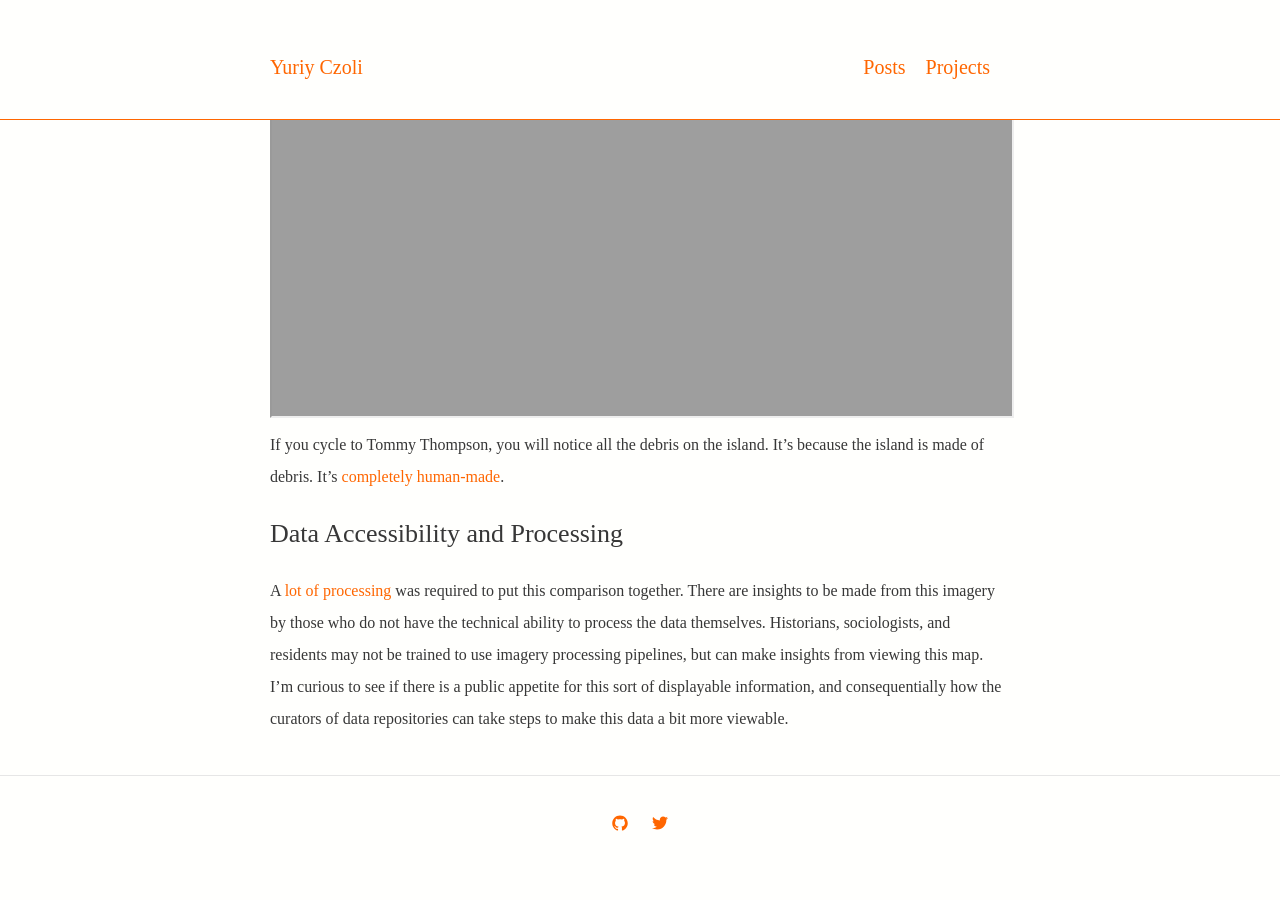
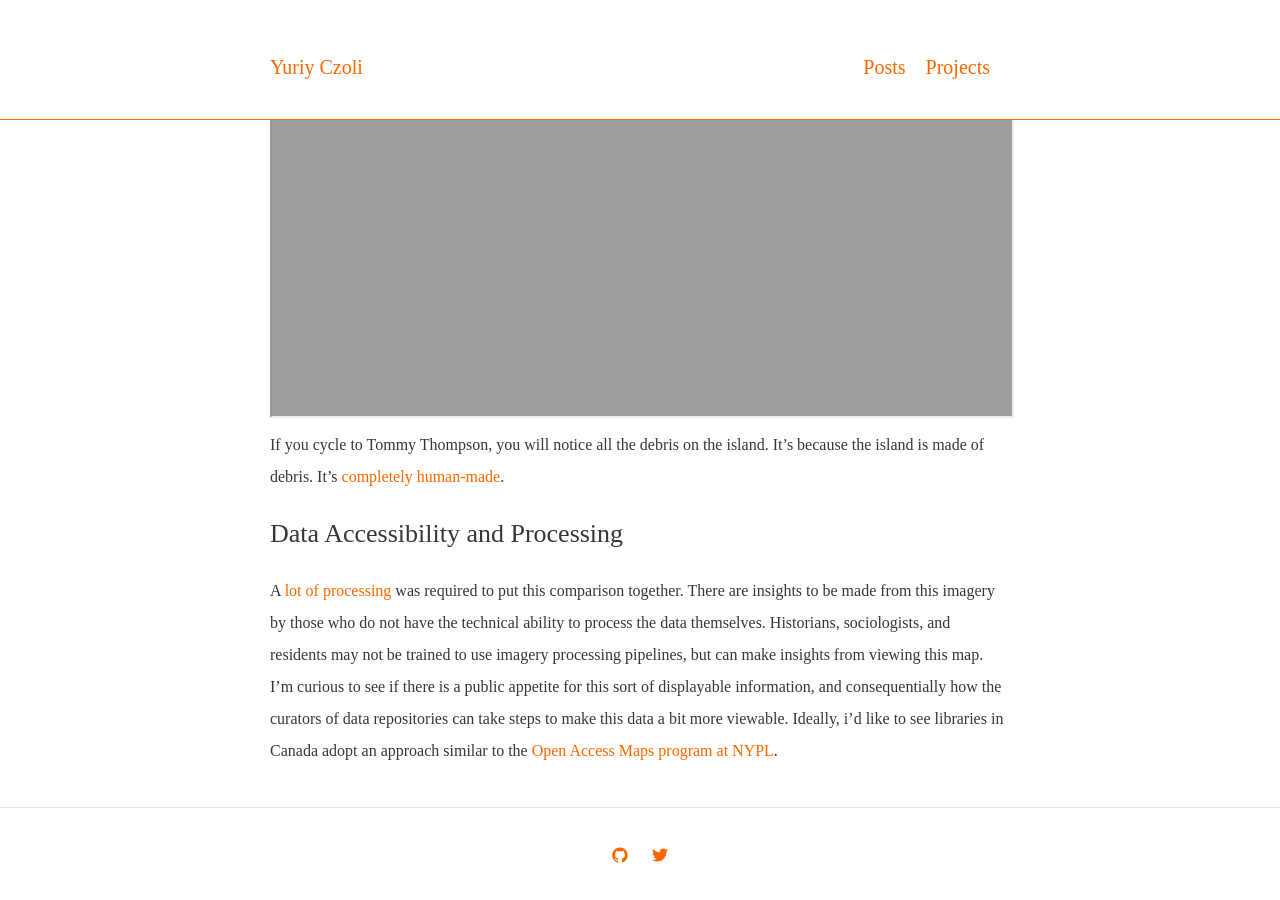
Before and after one commit to YKCzoli/YKCzoli.github.io, a Jekyll site: the page built from _projects/southernOntario1954.md, in a window 1280 px wide and 900 px high, scrolled down 2467 px. Built offline with Jekyll 4.4.1, drawn with Linux system fonts in a browser that asks for light colours; before the commit the page ends 3335 px from its top, so only the background shows below that.

Commit message:
NYPL link

```diff
--- a/_projects/southernOntario1954.md
+++ b/_projects/southernOntario1954.md
@@ -35,4 +35,4 @@ If you cycle to Tommy Thompson, you will notice all the debris on the island. It
 
 ### Data Accessibility and Processing
 
-A [lot of processing](https://gist.github.com/YKCzoli/7804815c490daf3f3803fa8da0e66a3b) was required to put this comparison together. There are insights to be made from this imagery by those who do not have the technical ability to process the data themselves. Historians, sociologists, and residents may not be trained to use imagery processing pipelines, but can make insights from viewing this map. I'm curious to see if there is a public appetite for this sort of displayable information, and consequentially how the curators of data repositories can take steps to make this data a bit more viewable.
+A [lot of processing](https://gist.github.com/YKCzoli/7804815c490daf3f3803fa8da0e66a3b) was required to put this comparison together. There are insights to be made from this imagery by those who do not have the technical ability to process the data themselves. Historians, sociologists, and residents may not be trained to use imagery processing pipelines, but can make insights from viewing this map. I'm curious to see if there is a public appetite for this sort of displayable information, and consequentially how the curators of data repositories can take steps to make this data a bit more viewable. Ideally, i'd like to see libraries in Canada adopt an approach similar to the [Open Access Maps program at NYPL](https://www.nypl.org/blog/2014/03/28/open-access-maps).
```
Also changed, not shown: _posts/2017-03-06-Toronto1954.md (+1 -1 lines).
